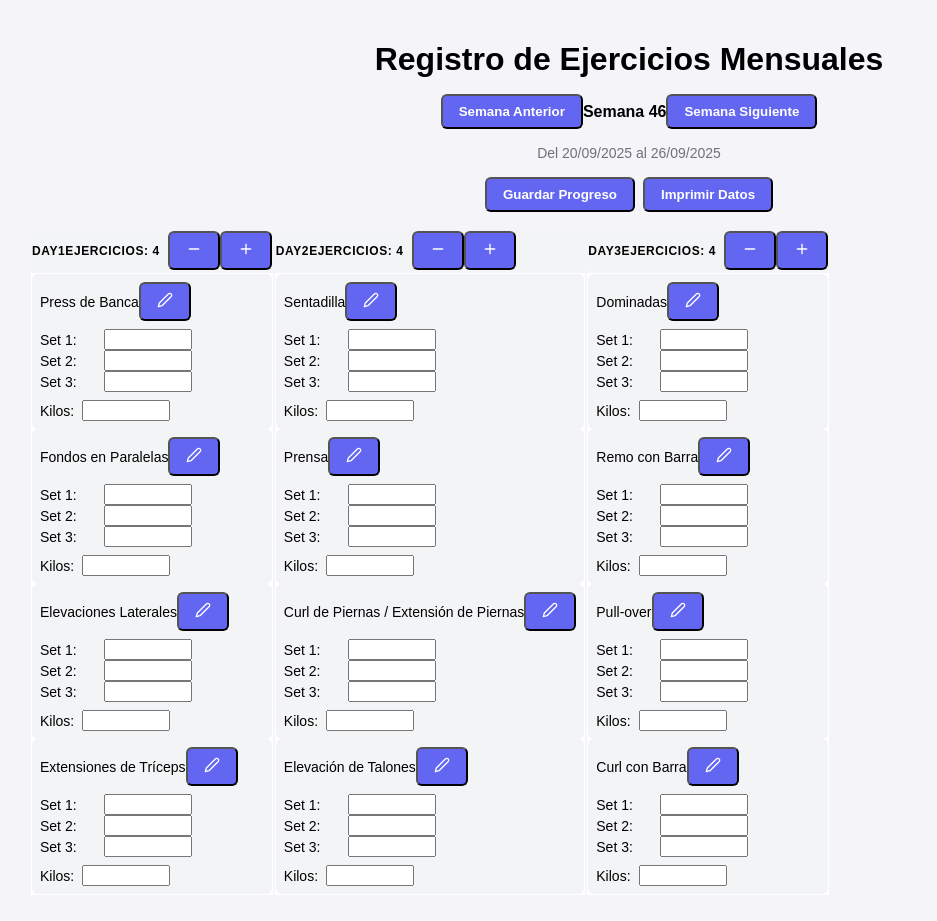
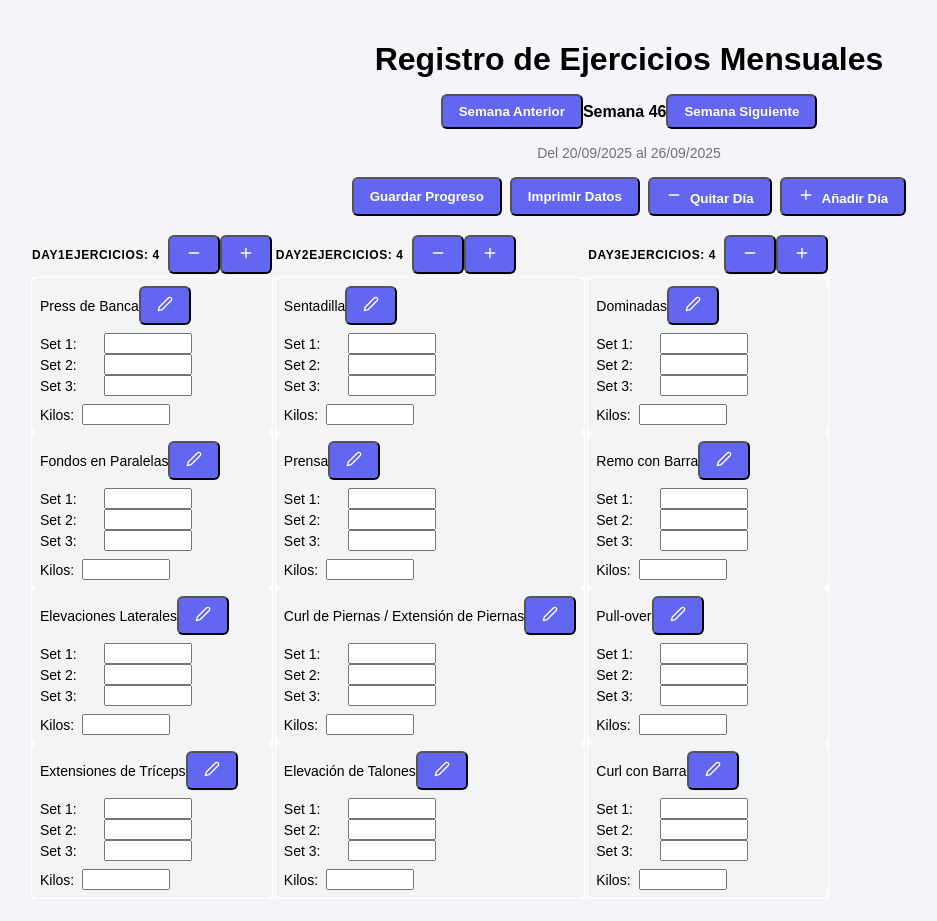
Before and after one commit to davicho7777/gym_tracker_react, a React (Create React App) app: page / in a window 1280 px wide. Shown: the whole page, without its empty margins (11-948 px from the left). Built offline with nearby package versions, Linux system fonts and the light colour scheme.

Commit message:
Update WorkoutTracker.js

```diff
--- a/src/pages/WorkoutTracker.js
+++ b/src/pages/WorkoutTracker.js
@@ -1,17 +1,25 @@
 'use client'
 
 import React, { useState, useEffect } from 'react'
-import { DragDropContext, Droppable, Draggable } from 'react-beautiful-dnd'
-import  Button  from '../components/ui/button'
-import  Input  from '../components/ui/input'
+import Button from '../components/ui/button'
+import Input from '../components/ui/input'
 import { Table, TableBody, TableCell, TableHead, TableHeader, TableRow } from '../components/ui/table'
 import { Edit2, Check, X, Plus, Minus } from 'lucide-react'
 
+const defaultExercises = ["Press de Banca", "Fondos en Paralelas", "Elevaciones Laterales", "Extensiones de Tríceps"]
+
+function getCurrentWeek() {
+  const now = new Date()
+  const start = new Date(now.getFullYear(), 0, 1)
+  return Math.ceil(((now - start) / 86400000 + start.getDay() + 1) / 7)
+}
 
 const initialExercises = {
+  [getCurrentWeek()]: {
     day1: ["Press de Banca", "Fondos en Paralelas", "Elevaciones Laterales", "Extensiones de Tríceps"],
     day2: ["Sentadilla", "Prensa", "Curl de Piernas / Extensión de Piernas", "Elevación de Talones"],
     day3: ["Dominadas", "Remo con Barra", "Pull-over", "Curl con Barra"]
+  }
 }
 
 const RepCounter = ({ id, initialValue = 0 }) => {
@@ -51,13 +59,47 @@ export default function WorkoutTracker() {
   const [newExerciseName, setNewExerciseName] = useState('')
 
   useEffect(() => {
+    // Inicializar la semana actual si no existe en el estado
+    if (!exercises[currentWeek]) {
+      setExercises(prev => ({
+        ...prev,
+        [currentWeek]: {
+          day1: ["Press de Banca", "Fondos en Paralelas", "Elevaciones Laterales", "Extensiones de Tríceps"],
+          day2: ["Sentadilla", "Prensa", "Curl de Piernas / Extensión de Piernas", "Elevación de Talones"],
+          day3: ["Dominadas", "Remo con Barra", "Pull-over", "Curl con Barra"]
+        }
+      }))
+    }
     restoreInputs()
-  }, [currentWeek])
+  }, [currentWeek, exercises])
 
-  function getCurrentWeek() {
-    const now = new Date()
-    const start = new Date(now.getFullYear(), 0, 1)
-    return Math.ceil(((now - start) / 86400000 + start.getDay() + 1) / 7)
+  function addDay() {
+    const currentDays = Object.keys(exercises[currentWeek] || {})
+    const newDayNumber = currentDays.length + 1
+    const newDayKey = `day${newDayNumber}`
+
+    setExercises(prev => ({
+      ...prev,
+      [currentWeek]: {
+        ...prev[currentWeek],
+        [newDayKey]: [...defaultExercises]
+      }
+    }))
+  }
+
+  function removeDay() {
+    const currentDays = Object.keys(exercises[currentWeek] || {})
+    if (currentDays.length <= 1) {
+      alert('Debe mantener al menos un día de ejercicios')
+      return
+    }
+
+    const lastDay = currentDays[currentDays.length - 1]
+    const { [lastDay]: removedDay, ...remainingDays } = exercises[currentWeek]
+    setExercises(prev => ({
+      ...prev,
+      [currentWeek]: remainingDays
+    }))
   }
 
   function getWeekDates(week) {
@@ -83,14 +125,17 @@ export default function WorkoutTracker() {
   }
 
   function getExerciseName(day, index) {
-    return localStorage.getItem(`exercise-${currentWeek}-${day}-${index}`) || exercises[day][index]
+    return localStorage.getItem(`exercise-${currentWeek}-${day}-${index}`) || exercises[currentWeek][day][index]
   }
 
   function setExerciseName(day, index, name) {
     localStorage.setItem(`exercise-${currentWeek}-${day}-${index}`, name)
     setExercises(prev => ({
       ...prev,
-      [day]: prev[day].map((exercise, i) => i === index ? name : exercise)
+      [currentWeek]: {
+        ...prev[currentWeek],
+        [day]: prev[currentWeek][day].map((exercise, i) => i === index ? name : exercise)
+      }
     }))
   }
 
@@ -103,15 +148,18 @@ export default function WorkoutTracker() {
     let printContent = '<html><head><title>Datos Guardados</title></head><body>'
     printContent += `<h1>Datos Guardados</h1>`
 
+    // Recorre todas las semanas almacenadas en el localStorage
+    const savedWeeks = []
     for (let week = 1; week <= getCurrentWeek(); week++) {
       let weekHasData = false
       let weekContent = `<h2>Semana ${week}</h2>`
 
-      Object.keys(exercises).forEach(day => {
+      if (exercises[week]) {
+        Object.keys(exercises[week]).forEach(day => {
           let dayHasData = false
           let dayContent = `<h3>${day}</h3>`
 
-        exercises[day].forEach((exercise, index) => {
+          exercises[week][day].forEach((exercise, index) => {
             const reps = [1, 2, 3].map(set =>
               localStorage.getItem(`reps-${week}-${day}-${index}-set${set}`) || '0'
             )
@@ -130,18 +178,25 @@ export default function WorkoutTracker() {
             weekContent += dayContent
           }
         })
+      }
 
       if (weekHasData) {
+        savedWeeks.push(week) // Guarda la semana con datos
         printContent += weekContent
       }
     }
 
+    // Si hay semanas con datos, imprime el contenido
+    if (savedWeeks.length > 0) {
       printContent += '</body></html>'
 
       const printWindow = window.open('', '', 'width=800,height=600')
       printWindow.document.write(printContent)
       printWindow.document.close()
       printWindow.print()
+    } else {
+      alert('No hay datos guardados para imprimir.')
+    }
   }
 
   function startEditing(day, index) {
@@ -162,33 +217,29 @@ export default function WorkoutTracker() {
   }
 
   function handleExerciseCountChange(day, newCount) {
-    const currentCount = exercises[day].length
+    const currentCount = exercises[currentWeek][day].length
     if (newCount > currentCount) {
-      const newExercises = [...exercises[day], ...Array(newCount - currentCount).fill("Nuevo Ejercicio")]
-      setExercises(prev => ({ ...prev, [day]: newExercises }))
+      const newExercises = [...exercises[currentWeek][day], ...Array(newCount - currentCount).fill("Nuevo Ejercicio")]
+      setExercises(prev => ({
+        ...prev,
+        [currentWeek]: {
+          ...prev[currentWeek],
+          [day]: newExercises
+        }
+      }))
     } else if (newCount < currentCount) {
-      const newExercises = exercises[day].slice(0, newCount)
-      setExercises(prev => ({ ...prev, [day]: newExercises }))
+      const newExercises = exercises[currentWeek][day].slice(0, newCount)
+      setExercises(prev => ({
+        ...prev,
+        [currentWeek]: {
+          ...prev[currentWeek],
+          [day]: newExercises
+        }
+      }))
     }
   }
 
-  const onDragEnd = (result) => {
-    if (!result.destination) {
-      return
-    }
-
-    const sourceDay = result.source.droppableId
-    const destinationDay = result.destination.droppableId
-
-    const newExercises = { ...exercises }
-    const [reorderedItem] = newExercises[sourceDay].splice(result.source.index, 1)
-    newExercises[destinationDay].splice(result.destination.index, 0, reorderedItem)
-
-    setExercises(newExercises)
-  }
-
   return (
-    <DragDropContext onDragEnd={onDragEnd}>
     <div className="container mx-auto p-4">
       <h1 className="text-2xl font-bold text-center mb-4">Registro de Ejercicios Mensuales</h1>
       <div className="flex justify-center items-center mb-4">
@@ -200,20 +251,28 @@ export default function WorkoutTracker() {
       <div className="flex justify-center mb-4 space-x-2">
         <Button onClick={handleSave}>Guardar Progreso</Button>
         <Button onClick={handlePrint}>Imprimir Datos</Button>
+        <Button onClick={removeDay} variant="outline">
+          <Minus className="h-4 w-4 mr-2" />
+          Quitar Día
+        </Button>
+        <Button onClick={addDay} variant="outline">
+          <Plus className="h-4 w-4 mr-2" />
+          Añadir Día
+        </Button>
       </div>
       <Table>
         <TableHeader>
           <TableRow>
-              {Object.keys(exercises).map(day => (
+            {Object.keys(exercises[currentWeek] || {}).map(day => (
               <TableHead key={day}>
                 <div className="flex justify-between items-center">
                   <span>{day}</span>
                   <div className="flex items-center">
-                      <span className="mr-2">Ejercicios: {exercises[day].length}</span>
-                      <Button size="icon" variant="outline" onClick={() => handleExerciseCountChange(day, exercises[day].length - 1)}>
+                    <span className="mr-2">Ejercicios: {exercises[currentWeek][day].length}</span>
+                    <Button size="icon" variant="outline" onClick={() => handleExerciseCountChange(day, exercises[currentWeek][day].length - 1)}>
                       <Minus className="h-4 w-4" />
                     </Button>
-                      <Button size="icon" variant="outline" onClick={() => handleExerciseCountChange(day, exercises[day].length + 1)}>
+                    <Button size="icon" variant="outline" onClick={() => handleExerciseCountChange(day, exercises[currentWeek][day].length + 1)}>
                       <Plus className="h-4 w-4" />
                     </Button>
                   </div>
@@ -224,20 +283,10 @@ export default function WorkoutTracker() {
         </TableHeader>
         <TableBody>
           <TableRow>
-              {Object.keys(exercises).map(day => (
+            {Object.keys(exercises[currentWeek] || {}).map(day => (
               <TableCell key={day}>
-                  <Droppable droppableId={day}>
-                    {(provided) => (
-                      <div {...provided.droppableProps} ref={provided.innerRef}>
-                        {exercises[day].map((exercise, index) => (
-                          <Draggable key={`${day}-${index}`} draggableId={`${day}-${index}`} index={index}>
-                            {(provided) => (
-                              <div
-                                ref={provided.innerRef}
-                                {...provided.draggableProps}
-                                {...provided.dragHandleProps}
-                                className="mb-6 p-2 bg-gray-100 rounded"
-                              >
+                {exercises[currentWeek][day].map((exercise, index) => (
+                  <div key={`${day}-${index}`} className="mb-6 p-2 bg-gray-100 rounded">
                     <div className="flex items-center justify-between mb-2">
                       {editingExercise.day === day && editingExercise.index === index ? (
                         <>
@@ -281,19 +330,12 @@ export default function WorkoutTracker() {
                       />
                     </div>
                   </div>
-                            )}
-                          </Draggable>
                 ))}
-                        {provided.placeholder}
-                      </div>
-                    )}
-                  </Droppable>
               </TableCell>
             ))}
           </TableRow>
         </TableBody>
       </Table>
     </div>
-    </DragDropContext>
   )
 }
```
Lines whose indentation alone changed are shown as unchanged.
